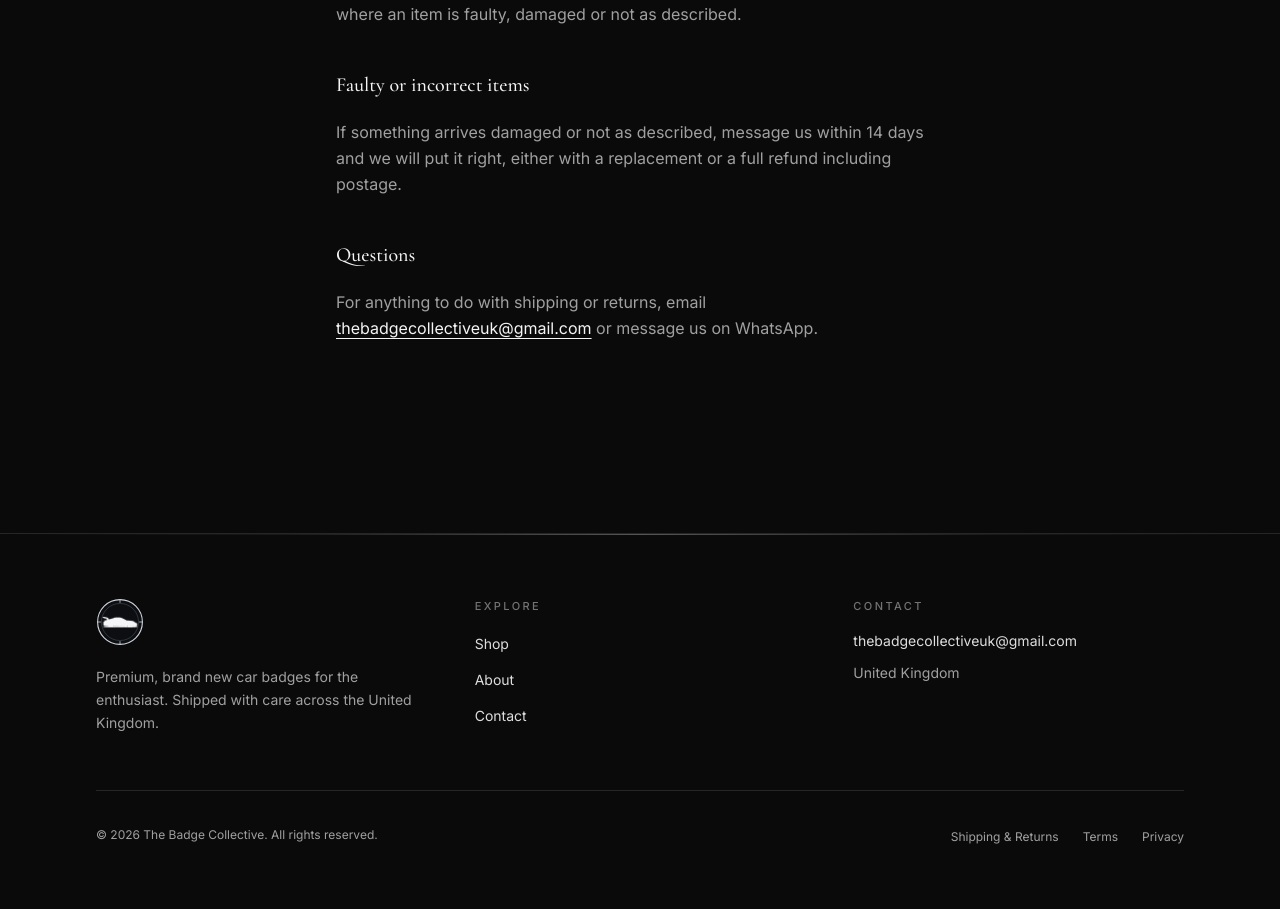
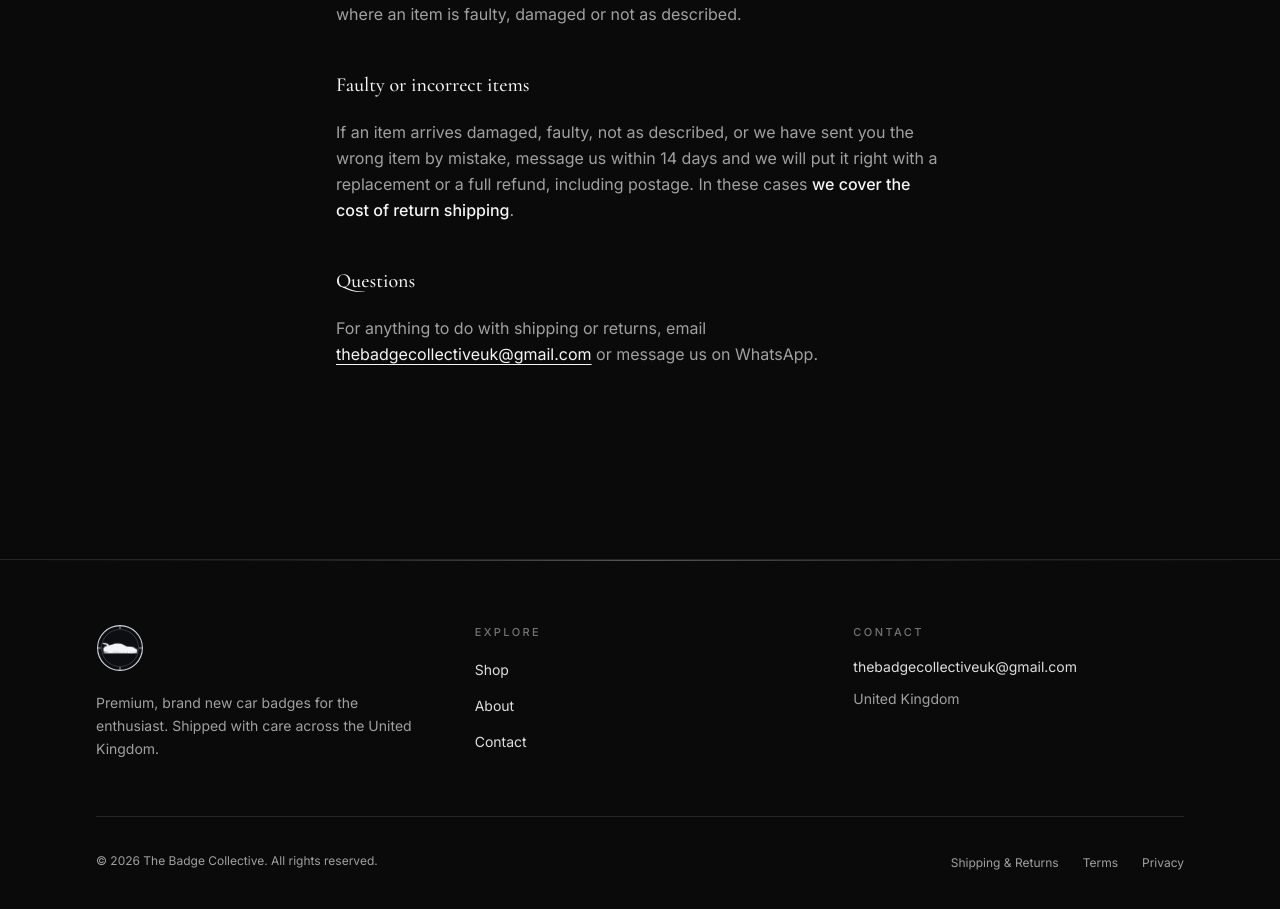
Before and after one commit to thebadgecollectiveuk-dev/thebadgecollective, a Next.js app in the folder badge-collective/: page /shipping-returns in a window 1280 px wide. Shown: the part 1266-2175 px from the top of the page. Built offline with nearby package versions, Linux system fonts and the light colour scheme; no server answers.

Commit message:
Clarify we cover return shipping when we send the wrong item

```diff
--- a/badge-collective/src/app/shipping-returns/page.tsx
+++ b/badge-collective/src/app/shipping-returns/page.tsx
@@ -69,9 +69,10 @@ export default function ShippingReturnsPage() {
 
       <h2>Faulty or incorrect items</h2>
       <p>
-        If something arrives damaged or not as described, message us within 14
-        days and we will put it right, either with a replacement or a full
-        refund including postage.
+        If an item arrives damaged, faulty, not as described, or we have sent you
+        the wrong item by mistake, message us within 14 days and we will put it
+        right with a replacement or a full refund, including postage. In these
+        cases <strong>we cover the cost of return shipping</strong>.
       </p>
 
       <h2>Questions</h2>
```
